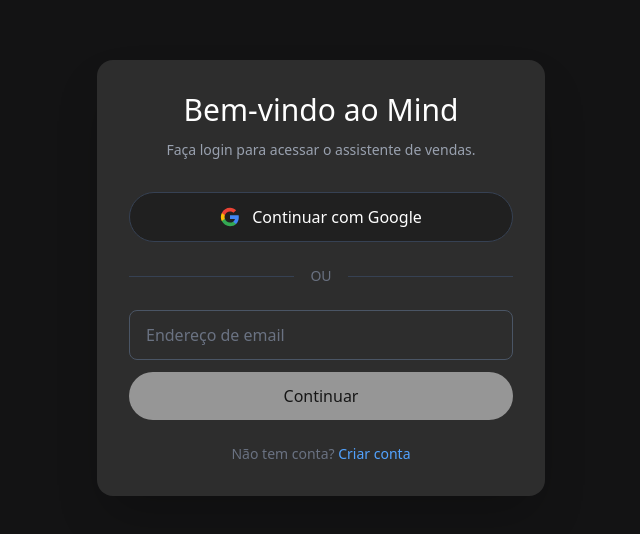
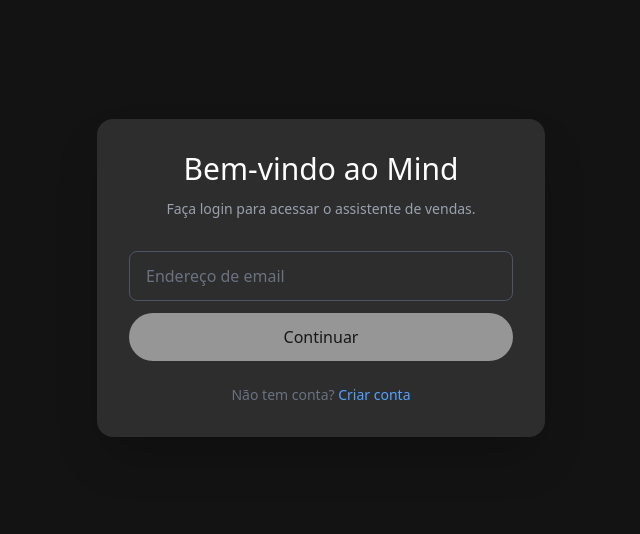
Before and after one commit to diogodsg/driva-query, a React (Vite) app: page / in a window 1280 px wide. Shown: the part 122-656 px from the top of the page, without its empty margins (319-959 px from the left). Built offline with nearby package versions, Linux system fonts and the light colour scheme; no server answers.

Commit message:
update frontend

```diff
--- a/src/components/LoginModal.tsx
+++ b/src/components/LoginModal.tsx
@@ -43,7 +43,7 @@
         {!showEmailForm ? (
           <>
             {/* Google Login Button */}
-            <div className="space-y-3">
+            {/* <div className="space-y-3">
               <button
                 type="button"
                 className="w-full flex items-center justify-center gap-3 px-4 py-3 bg-[#202020] hover:bg-[#2a2a2a] border border-gray-700 rounded-full text-white transition-colors"
@@ -68,14 +68,14 @@
                 </svg>
                 Continuar com Google
               </button>
-            </div>
+            </div> */}
 
             {/* Divider */}
-            <div className="flex items-center my-6">
+            {/* <div className="flex items-center my-6">
               <div className="flex-1 border-t border-gray-700"></div>
               <span className="px-4 text-gray-500 text-sm">OU</span>
               <div className="flex-1 border-t border-gray-700"></div>
-            </div>
+            </div> */}
 
             {/* Email input */}
             <div className="space-y-3">
--- a/src/contexts/AuthContext.tsx
+++ b/src/contexts/AuthContext.tsx
@@ -8,7 +8,6 @@
 import {
   authenticateDriva,
   createGuestUser,
-  linkUserAccount,
   syncDrivaUser,
   verifyAuth,
 } from "../services/api";
```
